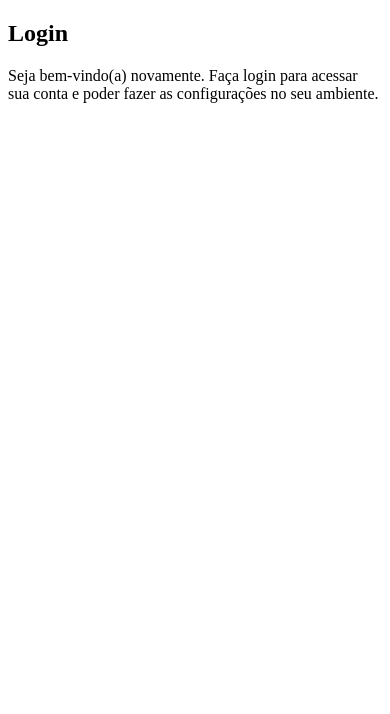
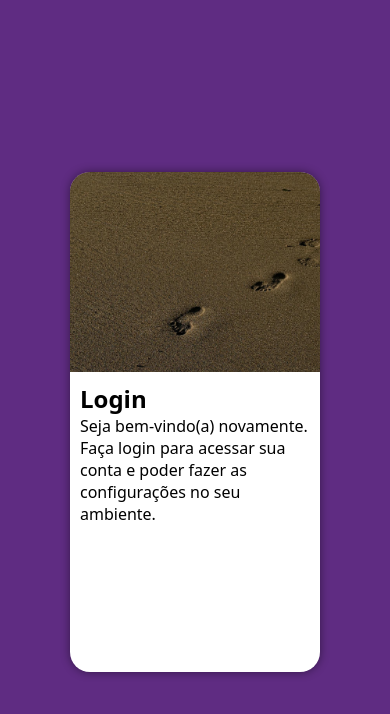
Before and after one commit to Leofernandesdev/projeto-login, a plain HTML site: page index.html in a window 390 px wide. Drawn offline with Linux system fonts and the light colour scheme.

Commit message:
mobile frist

```diff
--- a/estilos/style.css
+++ b/estilos/style.css
@@ -5,3 +5,46 @@
     Verde: #49a09d
     Lilás: #5f2c82
 */
+*{
+    font-family: system-ui, -apple-system, BlinkMacSystemFont, 'Segoe UI', Roboto, Oxygen, Ubuntu, Cantarell, 'Open Sans', 'Helvetica Neue', sans-serif;
+    padding: 0px;
+    margin: 0px;
+    box-sizing: border-box;
+}
+
+body, html{
+    background-color: #5f2c82;
+    height: 100vh;
+    width: 100vw;
+}
+
+main{
+    position: relative;
+    height: 100vh;
+    width: 100vw;
+}
+
+section#login{
+    position: absolute;
+    top: 50%;
+    left: 50%;
+    transform: translate(-50%, -50%);
+    overflow: hidden;
+    background-color: white;
+    width: 250px;
+    height: 500px;
+    border-radius: 20px;
+    box-shadow: 0px 0px 10px rgba(0, 0, 0, 0.454);
+}
+
+section#login > div#imagem{
+    display: block;
+    background: #5f2c82 url(../imagens/pexels-amina.jpg) no-repeat;
+    background-size: cover;
+    height: 200px;
+}
+
+section#login > div#formulario {
+    display: block;
+    padding: 10px;
+}
```
